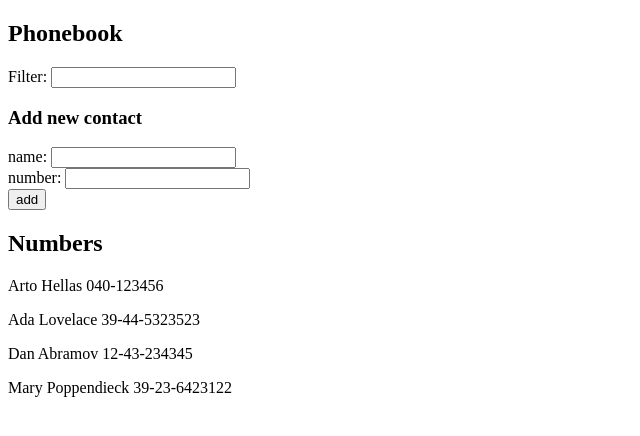
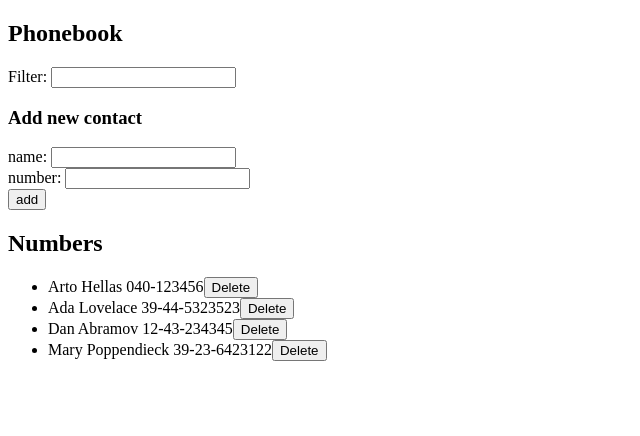
Before and after one commit to LassiKuisma/FullStackOpen2022, a React (Create React App) app in the folder part2/puhelinluettelo/: page / in a window 1280 px wide. Shown: the top 436 px of the page, without its empty margins (0-640 px from the left). Built offline with nearby package versions, Linux system fonts and the light colour scheme; data requests are answered from the project's data file.

Commit message:
part 2 ex 2.17

```diff
--- a/part2/puhelinluettelo/src/App.js
+++ b/part2/puhelinluettelo/src/App.js
@@ -33,13 +33,36 @@ const PersonForm = ({ newName, handleNameChange, newNumber, handleNumberChange,
   )
 }
 
-const Contacts = ({ contacts }) => {
+const Contact = ({ contact }) => {
   return (
-    <div>
+    <>
+      {contact.name} {contact.number}
+    </>
+  )
+}
+
+const ButtonDeleteContact = ({ deleteContact }) => {
+  return (
+    <button onClick={deleteContact}>
+      Delete
+    </button>
+  )
+}
+
+const Contacts = ({ contacts, deleteContact }) => {
+  return (
+    <ul>
       {contacts.map(contact =>
-        <p key={contact.name}>{contact.name} {contact.number}</p>
+        <li key={contact.name}>
+          <Contact contact={contact} />
+          <ButtonDeleteContact
+            id={contact.id}
+            name={contact.name}
+            deleteContact={() => deleteContact(contact.id, contact.name)}
+          />
+        </li>
       )}
-    </div>
+    </ul>
   )
 }
 
@@ -72,6 +95,23 @@ const App = () => {
         setPersons(persons.concat(newContact));
         setNewName('');
         setNewNumber('0');
+      })
+  }
+
+  const deleteContact = (id, name) => {
+    const confirmation = window.confirm(`Delete ${name}?`)
+    if (!confirmation) {
+      return;
+    }
+
+    contactService
+      .deleteContact(id)
+      .then(_response => {
+        setPersons(persons.filter(person => person.id !== id))
+      })
+      .catch(error => {
+        console.log(`Failed to delete id=${id}, error message: ${error}`);
+        alert(`Failed to delete ${name}`)
       })
   }
 
@@ -115,7 +155,7 @@ const App = () => {
         addContact={addContact}
       />
       <h2>Numbers</h2>
-      <Contacts contacts={contactsToShow} />
+      <Contacts contacts={contactsToShow} deleteContact={deleteContact} />
     </div>
   )
 }
--- a/part2/puhelinluettelo/src/services/contacts.js
+++ b/part2/puhelinluettelo/src/services/contacts.js
@@ -11,6 +11,12 @@ const createNewContact = contact => {
     return request.then(response => response.data)
 }
 
+const deleteContact = id => {
+    const url = `${baseUrl}/${id}`
+    const request = axios.delete(url)
+    return request.then(response => response.data)
+}
+
 export default {
-    getAll, createNewContact
+    getAll, createNewContact, deleteContact
 }
```
